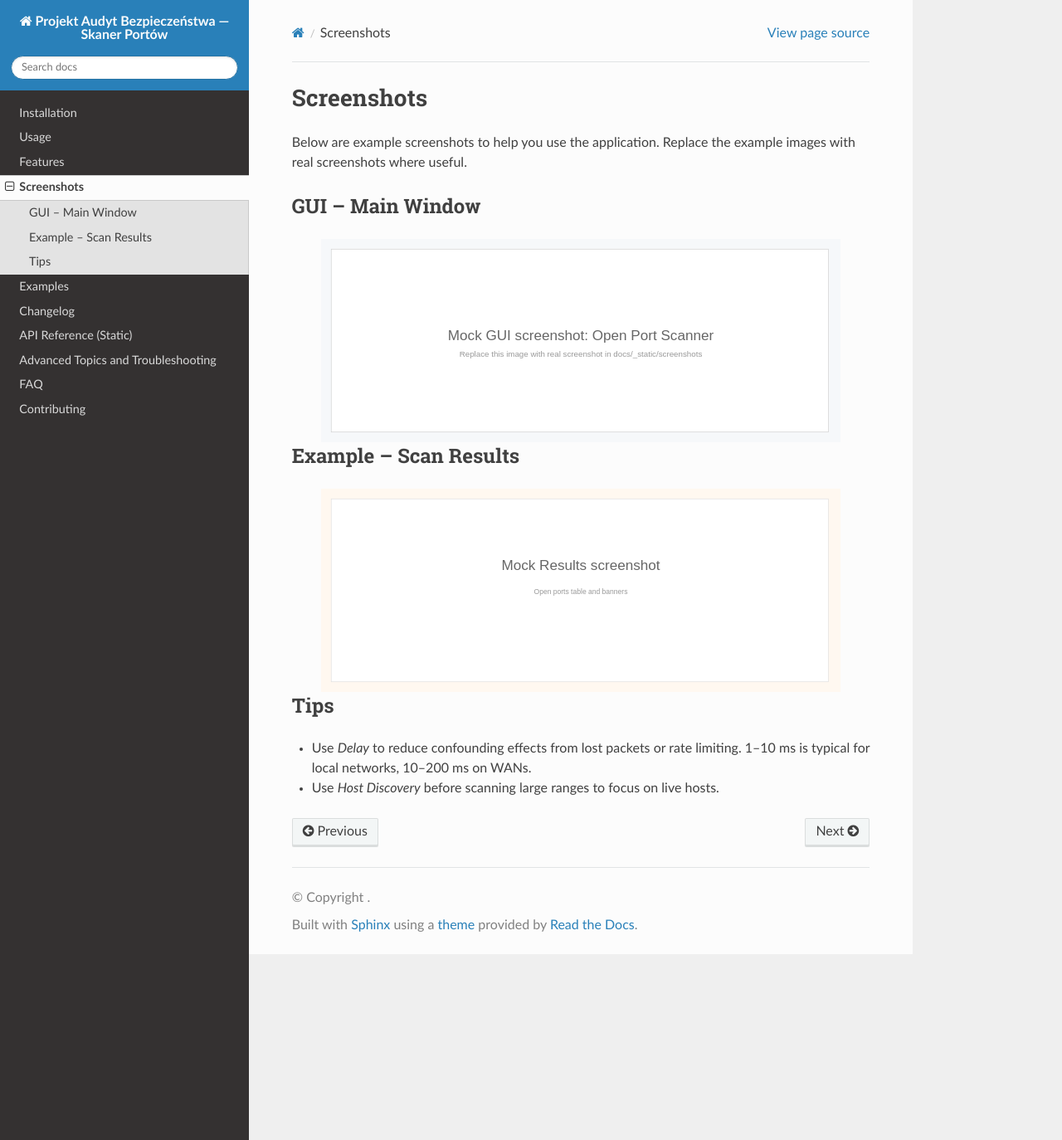
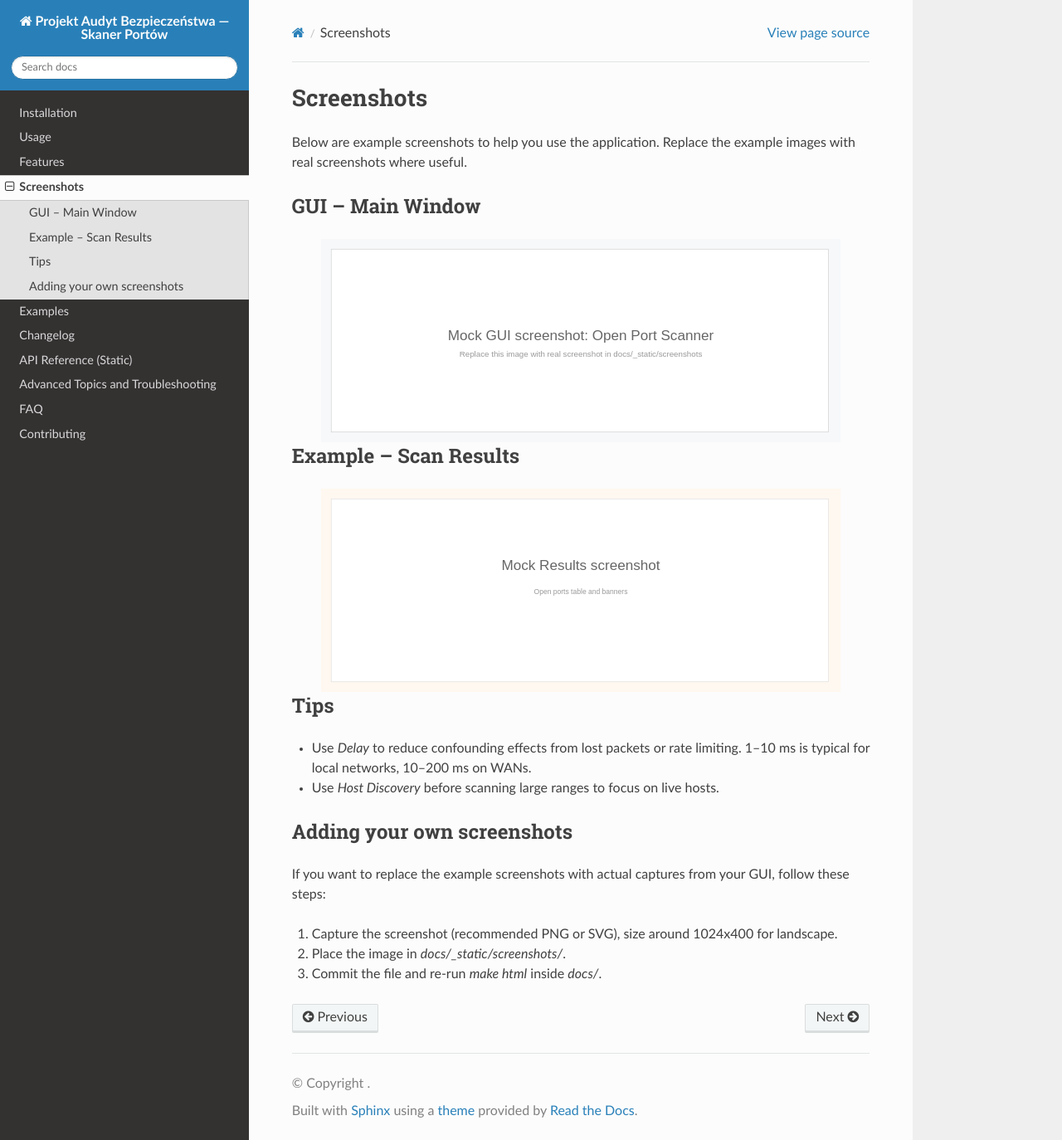
Before and after one commit to stigi99/Projekt-Audyt-Bezpieczenstwa-Skaner-Portow, a Sphinx documentation site: the page built from docs/screenshots.rst, in a window 1280 px wide and 1374 px high. Shown: the whole window at 83% size. Built offline with Sphinx 7.4.7 and the Read the Docs theme 3.1.0, drawn with Linux system fonts in a browser that asks for light colours.

Commit message:
Docs: explain how to add real screenshots and add GitHub Pages note to README

```diff
--- a/docs/screenshots.rst
+++ b/docs/screenshots.rst
@@ -23,3 +23,12 @@ Tips
 ----
 * Use `Delay` to reduce confounding effects from lost packets or rate limiting. 1–10 ms is typical for local networks, 10–200 ms on WANs.
 * Use `Host Discovery` before scanning large ranges to focus on live hosts.
+
+Adding your own screenshots
+---------------------------
+
+If you want to replace the example screenshots with actual captures from your GUI, follow these steps:
+
+1. Capture the screenshot (recommended PNG or SVG), size around 1024x400 for landscape.
+2. Place the image in `docs/_static/screenshots/`.
+3. Commit the file and re-run `make html` inside `docs/`.
```
Also changed, not shown: README.md (+3 -0 lines).
